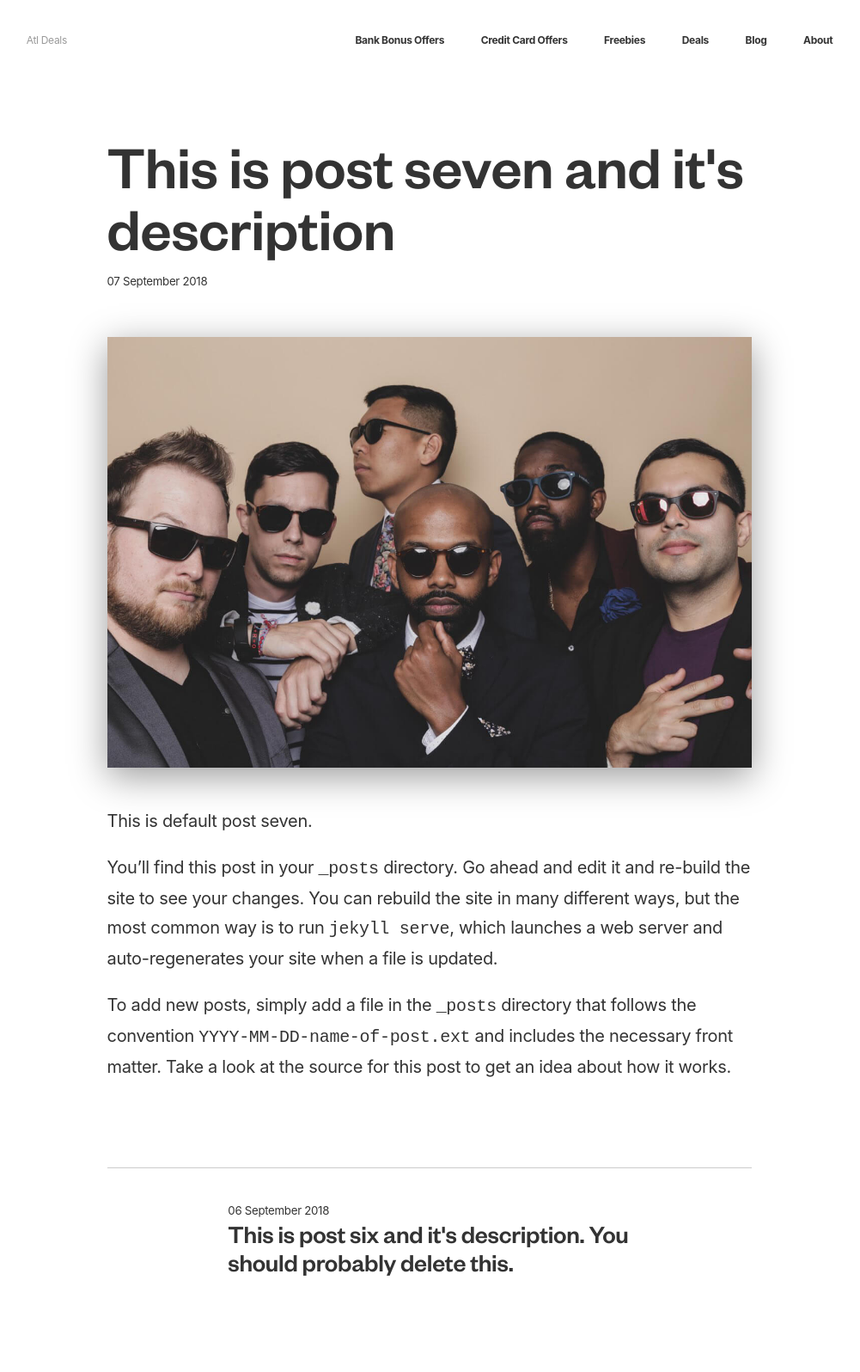
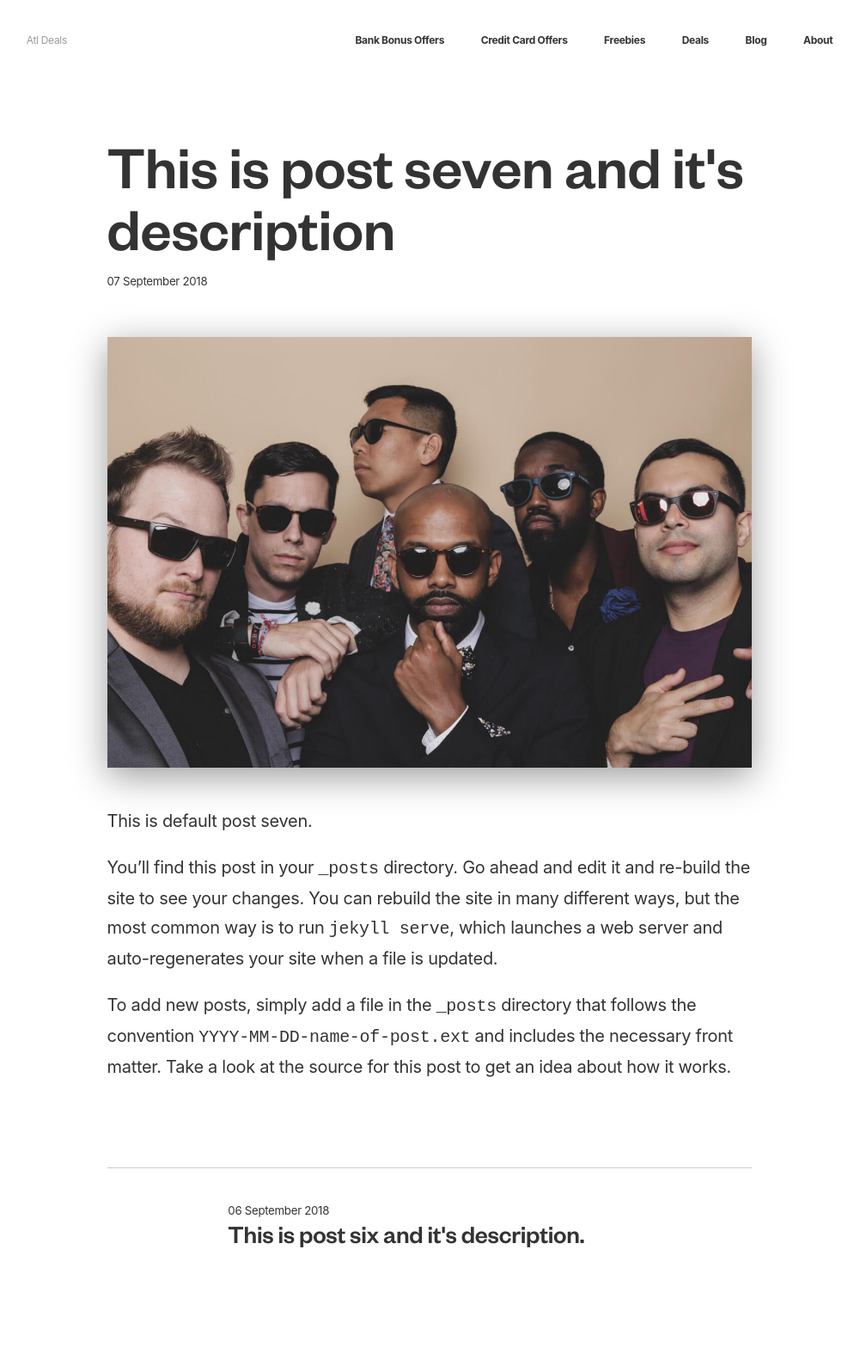
Before and after one commit to ohiosveryown/atldeals, a Jekyll site: the page built from _posts/2018-09-07-post-seven.markdown, in a window 1280 px wide. Shown: the whole page at 86% size, without its empty margins (140-1141 px from the left). Built offline with Jekyll 4.4.1, drawn with Linux system fonts in a browser that asks for light colours; after the commit the page ends 1563 px from its top, so only the background shows below that.

Commit message:
Updated Post Six

```diff
--- a/_posts/2018-09-06-post-six.markdown
+++ b/_posts/2018-09-06-post-six.markdown
@@ -1,12 +1,12 @@
 ---
-title: Post Six
+title: 'Another Freebie #2'
 date: 2018-09-06 21:09:00 Z
 categories:
 - new
 - freebies
 postTitle: This is post six and it's description
-icon: "\U0001F4B3"
-description: This is post six and it's description. You should probably delete this.
+icon:
+description: This is post six and it's description.
 image: "/uploads/terris-me.jpg"
 layout: post
 ---
```
